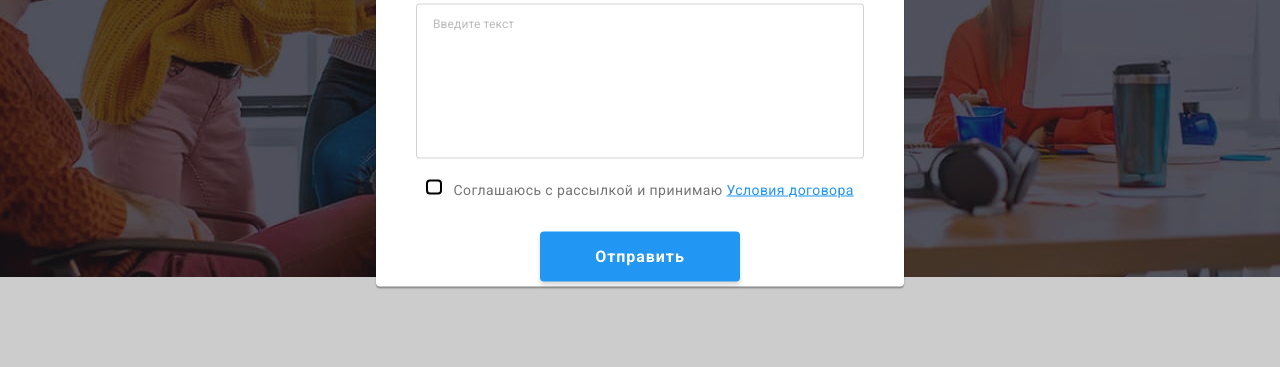
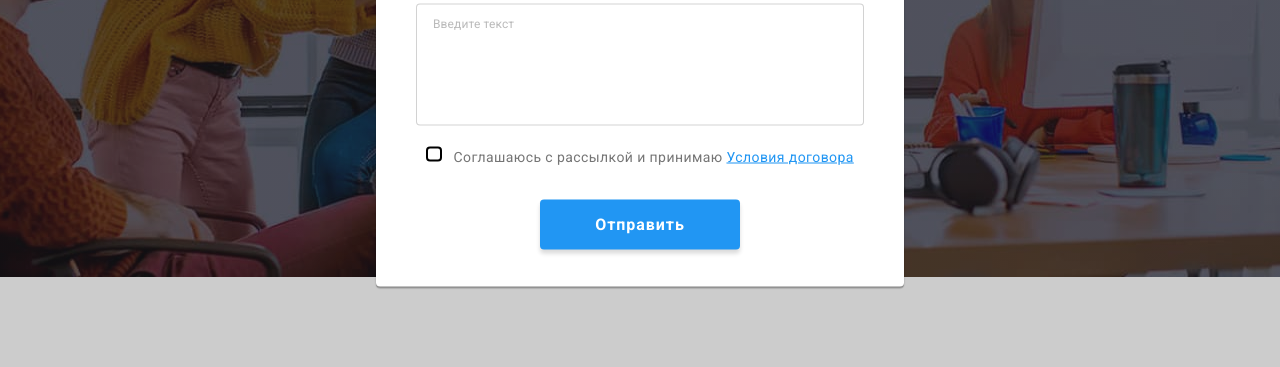
Before and after one commit to AlisaMorenko/goit-markup-hw-06, a plain HTML site: page index.html in a window 1280 px wide. Both pictures are taken after a click on the button "Заказать услугу". Shown: the part 404-771 px from the top of the page. Drawn offline with nearby package versions, Linux system fonts and the light colour scheme.

Commit message:
кол-во строк

```diff
--- a/index.html
+++ b/index.html
@@ -87,7 +87,7 @@
 
                             <label class="form-field">
                                 <span class="form-label">Комментарий</span>
-                                <textarea class="comment" name="comment" rows="8" placeholder="Введите текст"></textarea>
+                                <textarea class="comment" name="comment" rows="6" placeholder="Введите текст"></textarea>
                             </label>
 
                             <label class="form-policy">
```
